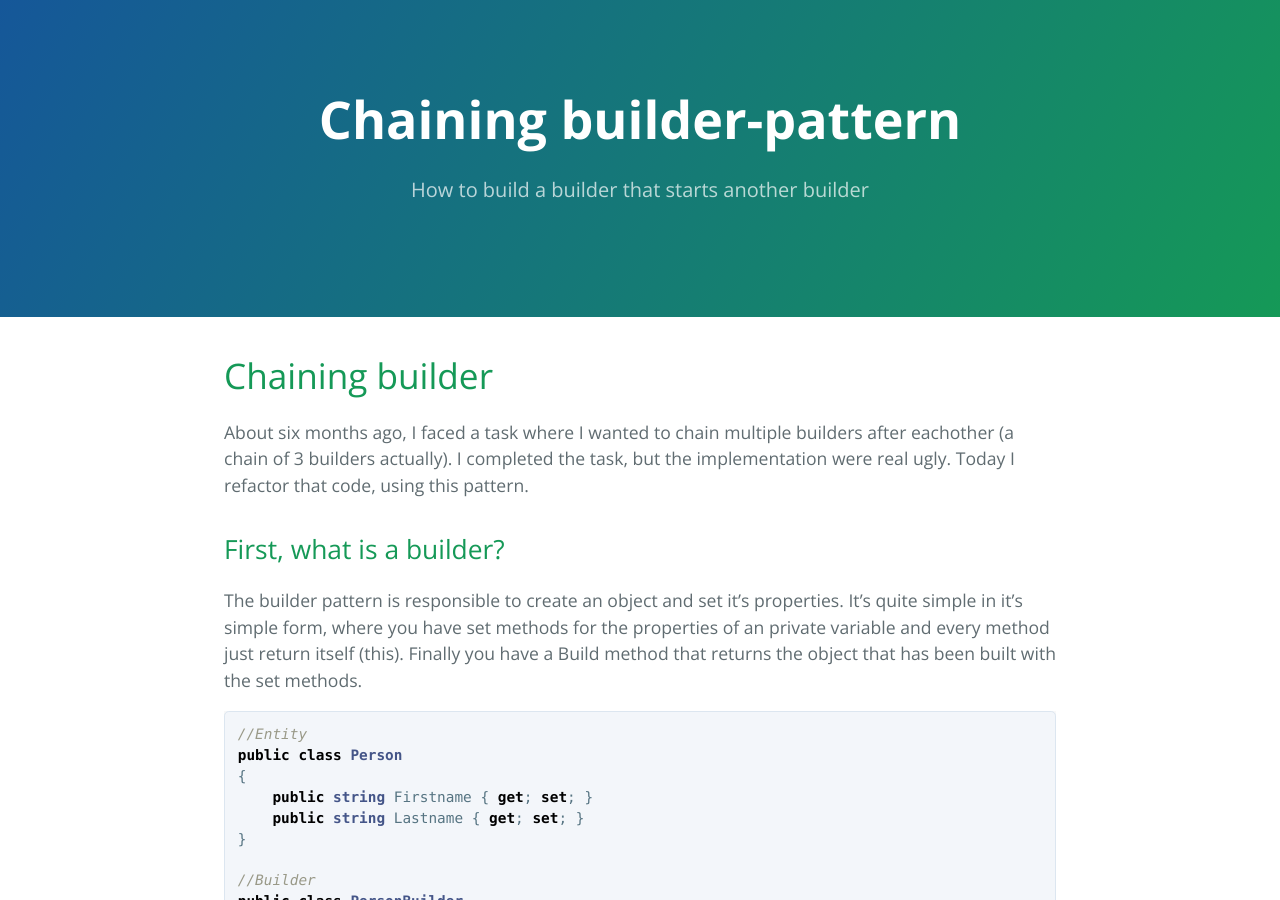
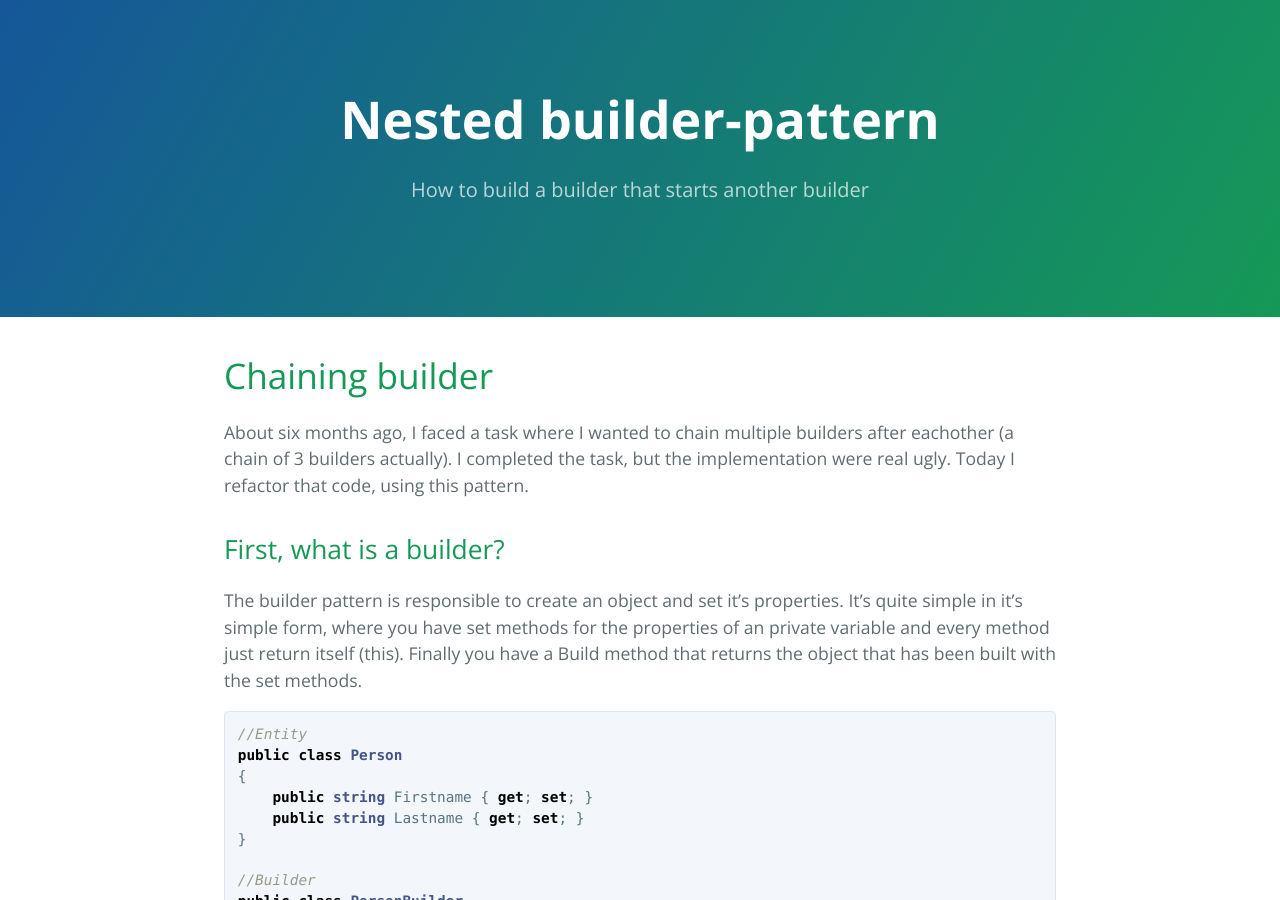
Before and after one commit to JimmyAtSchotte/JimmyAtSchotte.github.io, a Jekyll site: the page built from _posts/2019-06-04-Nested-builders.md, in a window 1280 px wide and 900 px high. Built offline with Jekyll 4.4.1, drawn with Linux system fonts in a browser that asks for light colours; our own code applies the rules of GitHub Pages for plain Markdown files; some of the changed text lies outside the part shown.

Commit message:
Renamed post

````diff
--- a/_posts/2019-06-04-Chaining-builders.md
+++ b/_posts/2019-06-04-Nested-builders.md
@@ -1,5 +1,5 @@
 ---
-title: Chaining builder-pattern
+title: Nested builder-pattern
 description: How to build a builder that starts another builder
 categories: blog
 ingress: About six months ago, I faced a task where I wanted to chain multiple builders after eachother (a chain of 3 builders actually). I completed the task, but the implementation were real ugly. Today I refactor that code, using this pattern.
@@ -55,7 +55,7 @@ var person = new PersonBuilder()
                         .Build();
 ```
 
-## Adding chaining builders
+## Adding nested builders
 Consider that we want to add children to the Person entity above. It can be accomplish by having a Set method with `Action<PersonBuilder<>` as an argument:
 
 ```csharp
````
